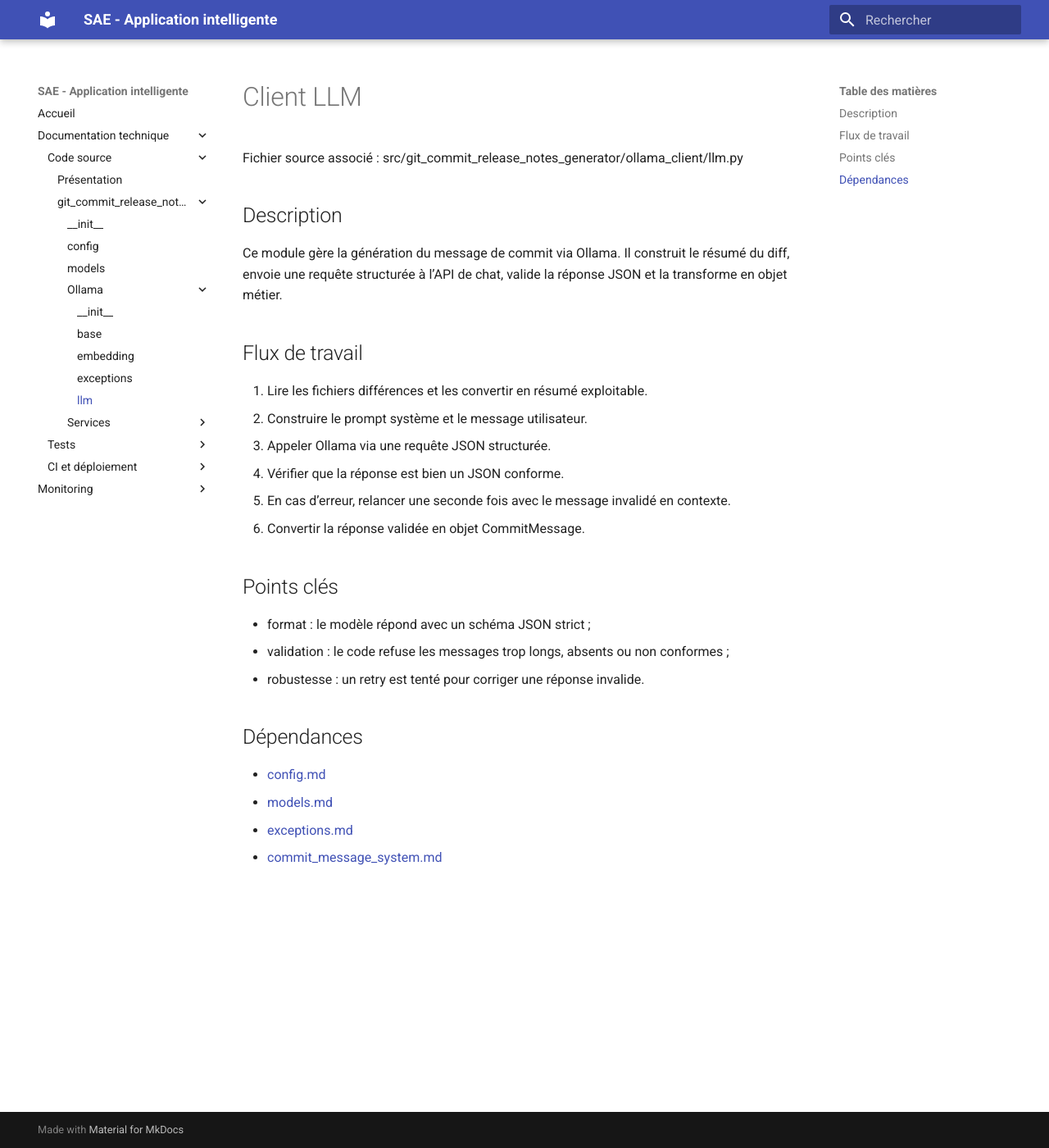
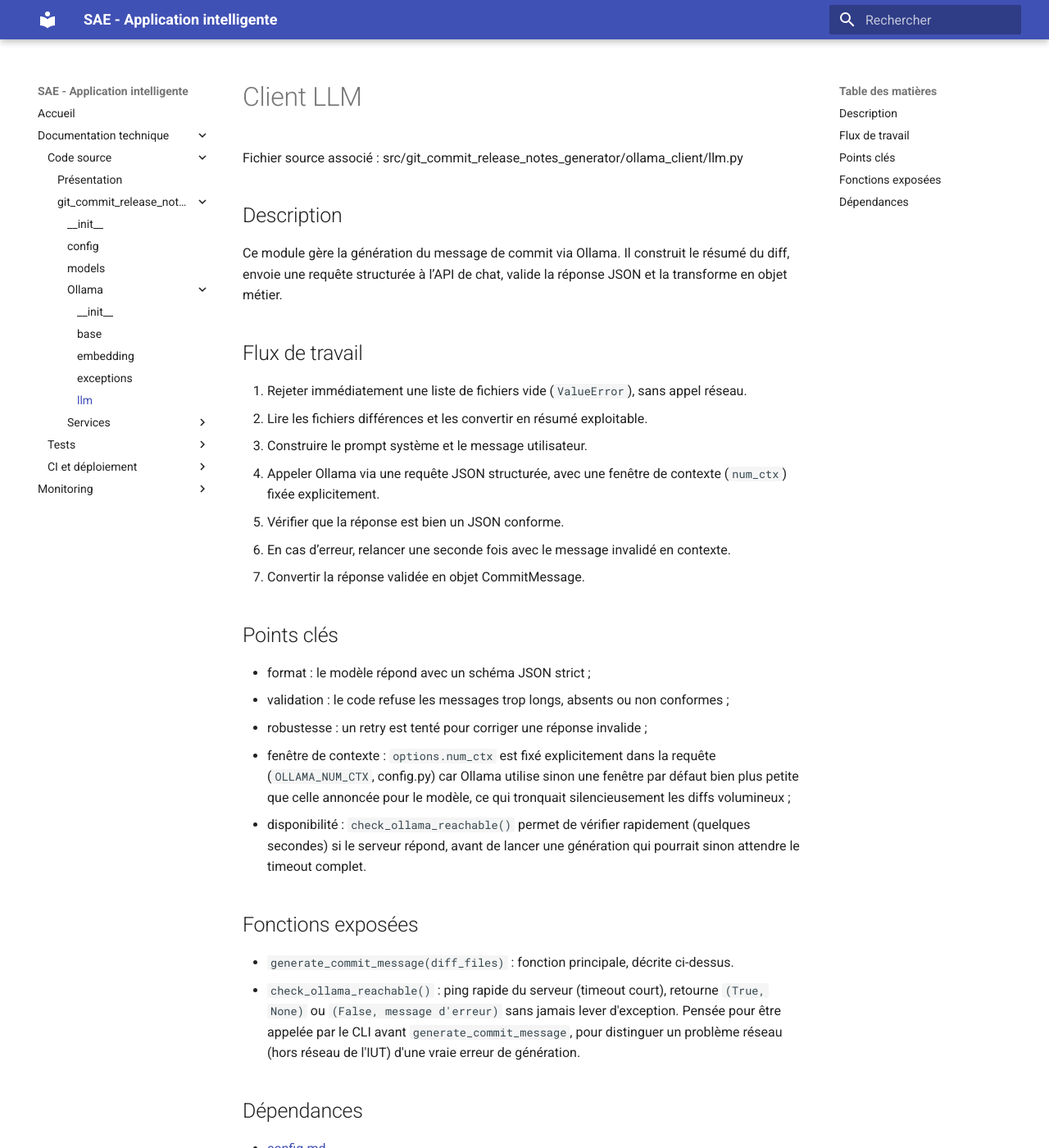
Before and after one commit to HembertD/SAE_sujet_8_application_intelligente, an MkDocs documentation site: the page built from docs/doc_src_files/git_commit_release_notes_generator/ollama_client/llm.md, in a window 1280 px wide and 1400 px high. Shown: the whole window at 82% size. Built offline with MkDocs 1.6.1 and Material for MkDocs 9.7.7, drawn with Linux system fonts in a browser that asks for light colours.

Commit message:
docs(llm-client): met a jour llm.md avec check_ollama_reachable et num_ctx
La doc miroir etait en retard : ne mentionnait ni le ping de disponibilite
ni la gestion explicite de la fenetre de contexte, ajoutes dans les PR
precedentes.

```diff
--- a/docs/doc_src_files/git_commit_release_notes_generator/ollama_client/llm.md
+++ b/docs/doc_src_files/git_commit_release_notes_generator/ollama_client/llm.md
@@ -8,18 +8,26 @@ Ce module gère la génération du message de commit via Ollama. Il construit le
 
 ## Flux de travail
 
-1. Lire les fichiers différences et les convertir en résumé exploitable.
-2. Construire le prompt système et le message utilisateur.
-3. Appeler Ollama via une requête JSON structurée.
-4. Vérifier que la réponse est bien un JSON conforme.
-5. En cas d’erreur, relancer une seconde fois avec le message invalidé en contexte.
-6. Convertir la réponse validée en objet CommitMessage.
+1. Rejeter immédiatement une liste de fichiers vide (`ValueError`), sans appel réseau.
+2. Lire les fichiers différences et les convertir en résumé exploitable.
+3. Construire le prompt système et le message utilisateur.
+4. Appeler Ollama via une requête JSON structurée, avec une fenêtre de contexte (`num_ctx`) fixée explicitement.
+5. Vérifier que la réponse est bien un JSON conforme.
+6. En cas d’erreur, relancer une seconde fois avec le message invalidé en contexte.
+7. Convertir la réponse validée en objet CommitMessage.
 
 ## Points clés
 
 - format : le modèle répond avec un schéma JSON strict ;
 - validation : le code refuse les messages trop longs, absents ou non conformes ;
-- robustesse : un retry est tenté pour corriger une réponse invalide.
+- robustesse : un retry est tenté pour corriger une réponse invalide ;
+- fenêtre de contexte : `options.num_ctx` est fixé explicitement dans la requête (`OLLAMA_NUM_CTX`, config.py) car Ollama utilise sinon une fenêtre par défaut bien plus petite que celle annoncée pour le modèle, ce qui tronquait silencieusement les diffs volumineux ;
+- disponibilité : `check_ollama_reachable()` permet de vérifier rapidement (quelques secondes) si le serveur répond, avant de lancer une génération qui pourrait sinon attendre le timeout complet.
+
+## Fonctions exposées
+
+- `generate_commit_message(diff_files)` : fonction principale, décrite ci-dessus.
+- `check_ollama_reachable()` : ping rapide du serveur (timeout court), retourne `(True, None)` ou `(False, message d'erreur)` sans jamais lever d'exception. Pensée pour être appelée par le CLI avant `generate_commit_message`, pour distinguer un problème réseau (hors réseau de l'IUT) d'une vraie erreur de génération.
 
 ## Dépendances
 
```
